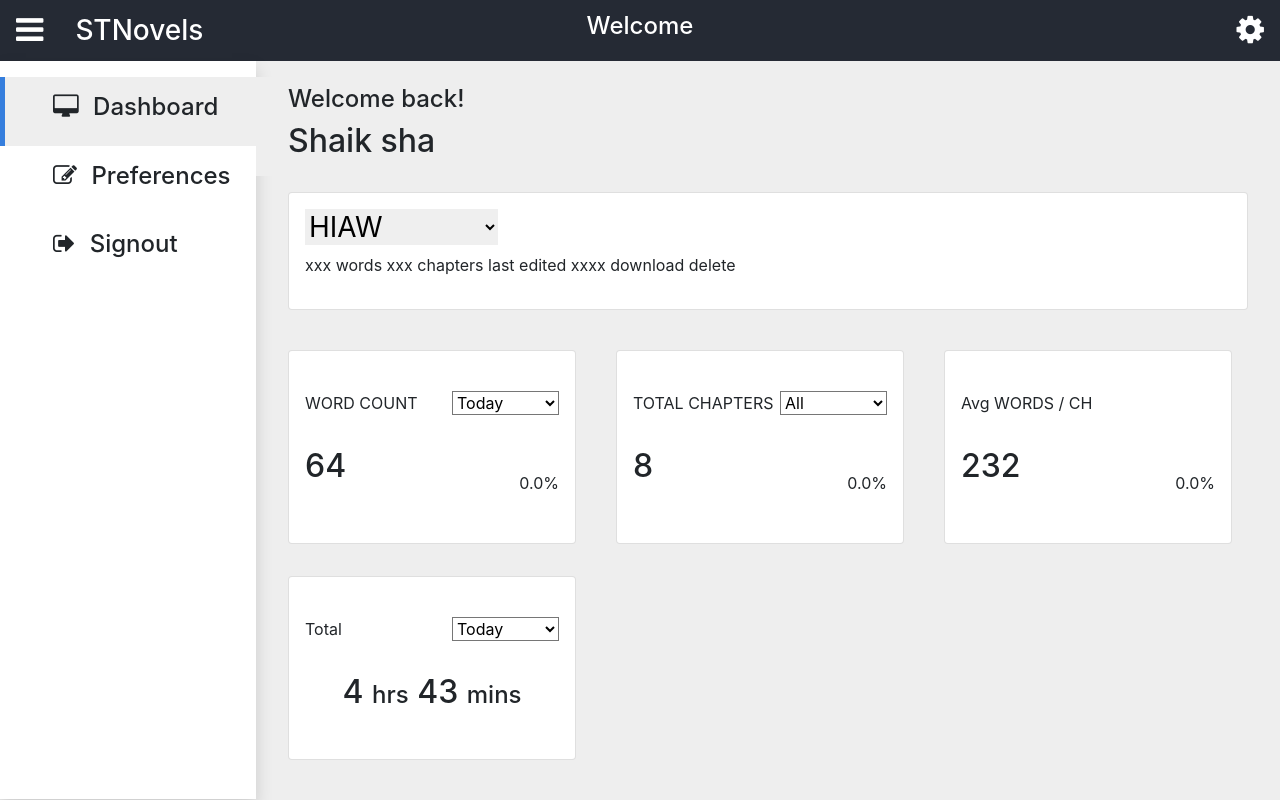
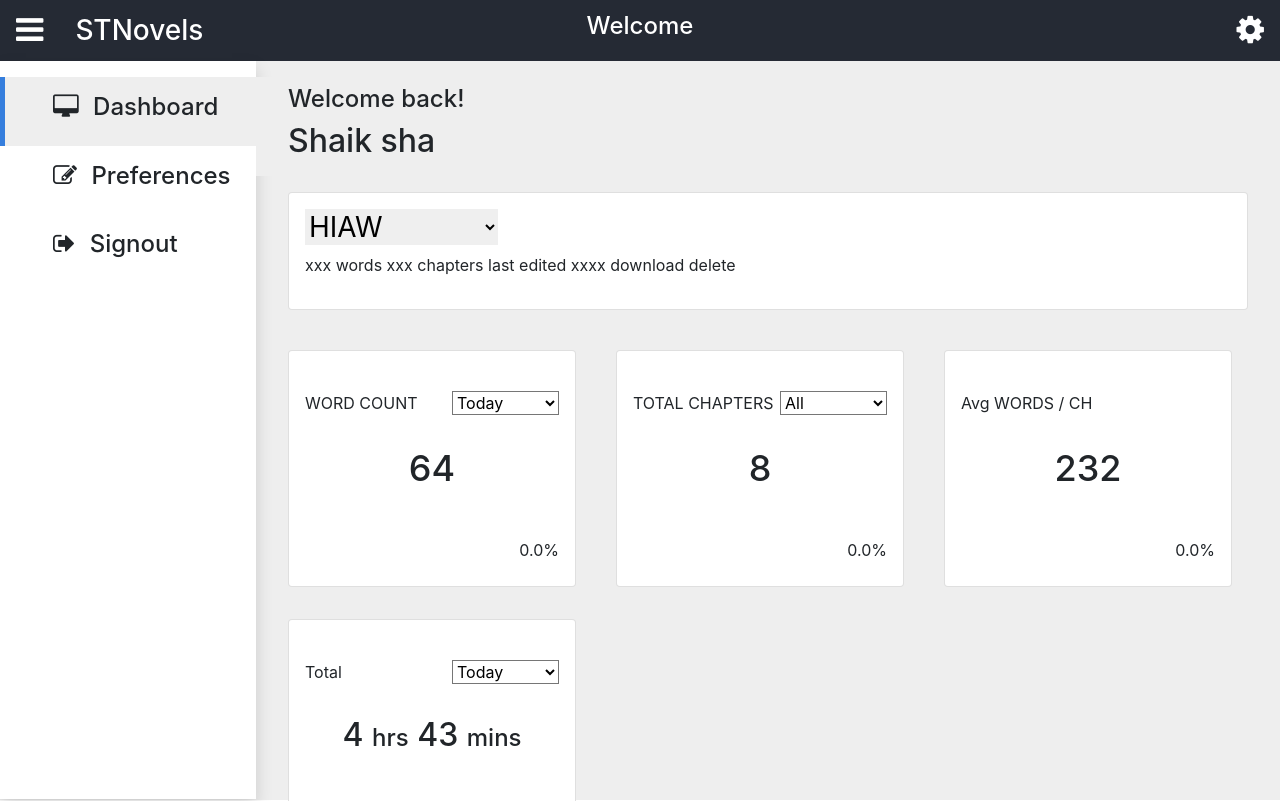
Before and after one commit to Mister-Shaik/STNovels, a React (Create React App) app in the folder novelwriter/: page / in a window 1280 px wide. Built offline with nearby package versions, Linux system fonts and the light colour scheme.

Commit message:
starting editing again

```diff
--- a/novelwriter/package.json
+++ b/novelwriter/package.json
@@ -3,6 +3,7 @@
   "version": "0.1.0",
   "private": true,
   "dependencies": {
+    "amazon-scraper": "0.0.4",
     "react": "^16.9.0",
     "react-contenteditable": "^3.3.2",
     "react-dom": "^16.9.0",
--- a/novelwriter/src/Components/NovelStats.js
+++ b/novelwriter/src/Components/NovelStats.js
@@ -4,7 +4,7 @@ class NovelStats extends Component {
     render() {
         return (
             <div className="pt2 pb2 ph4 flex flex-wrap justify-content-between">
-                <div className="w-30 pv4 ph3 br2 card mr3 mv3">
+                <div className="w-30 pt4 pb2 ph3 br2 card mr3 mv3">
                     <div className="pv2">
                         <div className="fr">
                             <select className="select-css">
@@ -16,11 +16,11 @@ class NovelStats extends Component {
                         <p>WORD COUNT</p>
                     </div>
                     <div className="tc">
-                        <h2 className="fl tr pv2">64</h2>
+                        <h2 className="f2 pv2">64</h2>
                         <p className="fr pt4">0.0%</p>
                     </div>
                 </div>
-                <div className="w-30 pv4 ph3 br2 card mr3 mv3">
+                <div className="w-30 pt4 pb2 ph3 br2 card mr3 mv3">
                     <div className="pv2">
                         <div className="fr">
                             <select className="select-css">
@@ -32,20 +32,20 @@ class NovelStats extends Component {
                         <p>TOTAL CHAPTERS</p>
                     </div>
                     <div className="tc">
-                        <h2 className="fl tr pv2">8</h2>
+                        <h2 className="f2 pv2">8</h2>
                         <p className="fr pt4">0.0%</p>
                     </div>
                 </div>
-                <div className="w-30 pv4 ph3 br2 card mr3 mv3">
+                <div className="w-30 pt4 pb2 ph3 br2 card mr3 mv3">
                     <div className="pv2">
                         <p>Avg WORDS / CH</p>
                     </div>
                     <div className="tc">
-                        <h2 className="fl tr pv2">232</h2>
+                        <h2 className="f2 pv2">232</h2>
                         <p className="fr pt4">0.0%</p>
                     </div>
                 </div>
-                <div className="w-30 pv4 ph3 br2 card mr3 mv3">
+                <div className="w-30 pt4 pb2 ph3 br2 card mr3 mv3">
                     <div className="pv2">
                         <div className="fr">
                             <select  className="select-css">
@@ -58,6 +58,7 @@ class NovelStats extends Component {
                     </div>
                     <div className="pv2 tc">
                         <h2>4 <span className="f3">hrs</span> 43 <span className="f3">mins</span></h2>
+                        <p className="gray fr pt4">?</p>
                     </div>
                 </div>
             </div>
```
Also changed, not shown: 1 other file (tests, documents, lock files or other folders).
